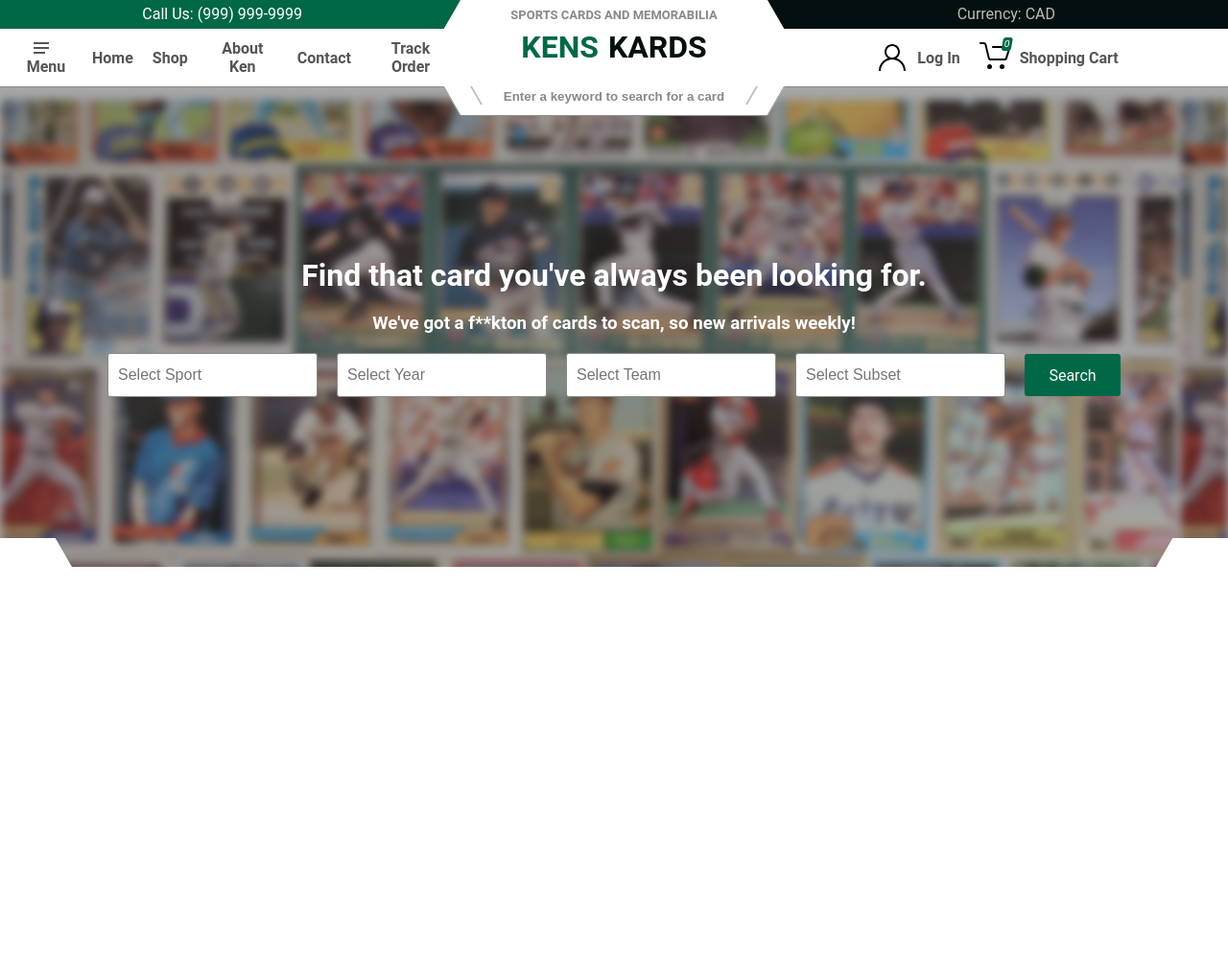
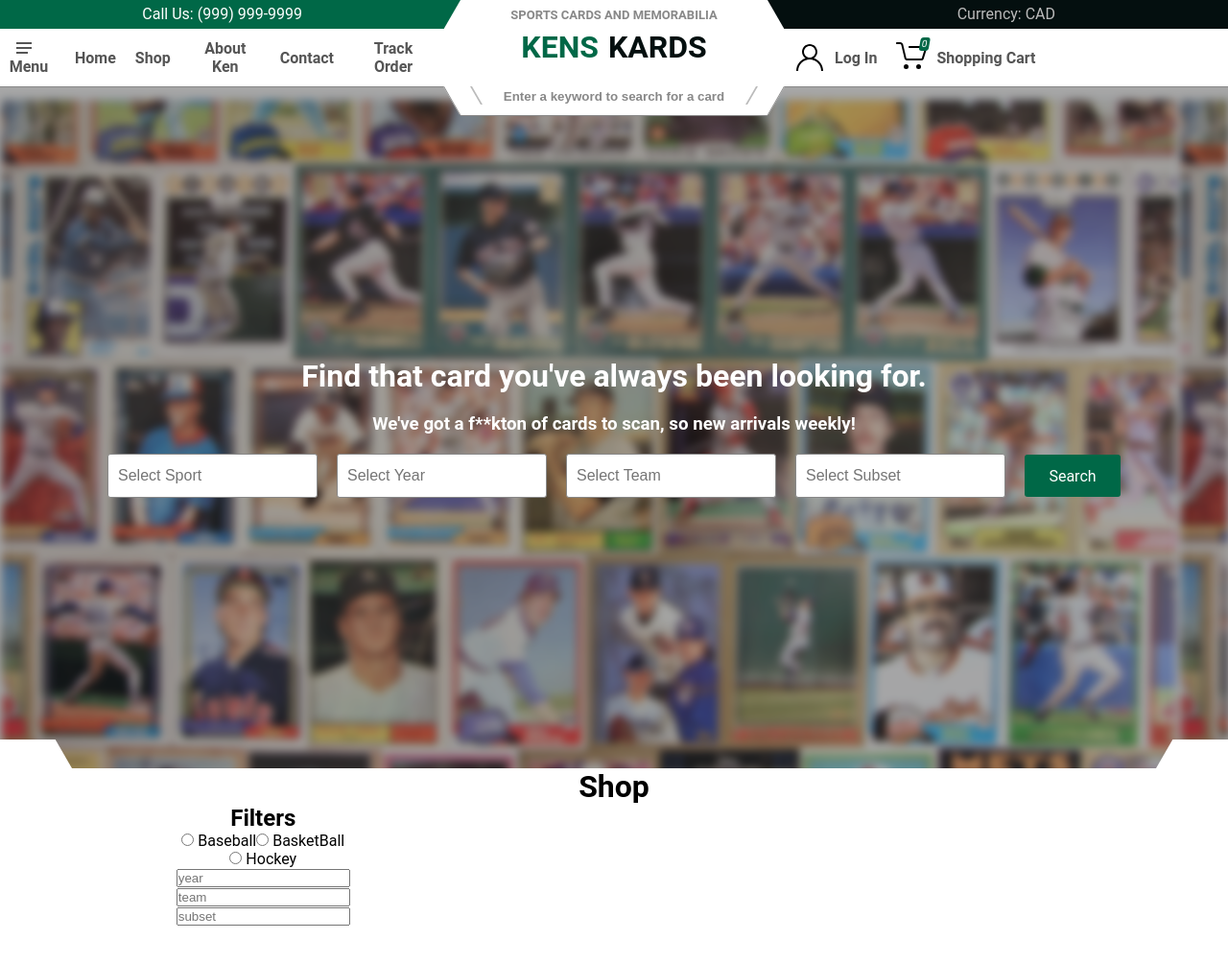
Before and after one commit to ChrisGivelas/kens-kards, a React (Create React App) app: page / in a window 1280 px wide. Shown: the top 1004 px of the page at 96% size. Before the commit the page ends 800 px from the top, so only its background shows below. Built offline with nearby package versions, Linux system fonts and the light colour scheme.

Commit message:
Partial commit: Begin work on shop page

```diff
--- a/src/assets/scss/Header.scss
+++ b/src/assets/scss/Header.scss
@@ -74,7 +74,11 @@
     /* ================ Bottom Section ================ */
 
     .left-bottom-section {
-        @include flex-centered;
+        display: flex;
+        justify-content: flex-end;
+        align-items: center;
+        position: relative;
+        right: 18px;
 
         grid-column-start: 1;
         grid-column-end: 3;
@@ -105,7 +109,11 @@
     }
 
     .right-bottom-section {
-        @include flex-centered;
+        display: flex;
+        justify-content: flex-start;
+        align-items: center;
+        position: relative;
+        left: 18px;
 
         grid-column-start: 4;
         grid-column-end: 6;
--- a/src/assets/scss/Landing.scss
+++ b/src/assets/scss/Landing.scss
@@ -1,6 +1,6 @@
 .landing {
     position: relative;
-    height: max(70vh - $header-height, 500px);
+    height: max(100vh - $header-height, 500px);
     overflow: hidden;
 
     .landing-background {
--- /dev/null
+++ b/src/assets/scss/Shop.scss
@@ -0,0 +1,15 @@
+.shop {
+    position: relative;
+    height: 100vh;
+
+    .shop-grid {
+        display: grid;
+        grid-template-columns: 1fr 1fr 1fr 1fr 1fr 1fr 1fr;
+        grid-auto-rows: 200px;
+
+        .shop-filters {
+            grid-column-start: 2;
+            grid-column-end: 3;
+        }
+    }
+}
--- a/src/assets/scss/_mixins.scss
+++ b/src/assets/scss/_mixins.scss
@@ -32,6 +32,12 @@
     align-items: center;
 }
 
+@mixin flex-end-centered-aligned {
+    display: flex;
+    justify-content: flex-end;
+    align-items: center;
+}
+
 @mixin lg-input {
     height: $theme-lg-input-height !important;
     min-width: $theme-lg-input-width !important;
--- a/src/assets/scss/index.scss
+++ b/src/assets/scss/index.scss
@@ -30,3 +30,4 @@ code {
 @import "./Logo.scss";
 @import "./ShoppingCartIcon.scss";
 @import "./Landing.scss";
+@import "./Shop.scss";
--- a/src/components/App.js
+++ b/src/components/App.js
@@ -1,11 +1,13 @@
 import Header from "./Header";
 import Landing from "./Landing";
+import Shop from "./Shop";
 
 function App() {
     return (
         <div className="App">
             <Header />
             <Landing />
+            <Shop />
         </div>
     );
 }
--- /dev/null
+++ b/src/components/Shop.js
@@ -0,0 +1,43 @@
+import react from "react";
+import MickeyMantle from "../assets/imgs/mickey-mantle.png";
+
+const Shop = () => {
+    return (
+        <div className="shop">
+            <h1>Shop</h1>
+            <div className="shop-grid">
+                <div className="shop-filters">
+                    <h2>Filters</h2>
+                    <div className="filter-container sport-filter">
+                        <form className="sport-filter">
+                            <input type="radio" value="Baseball" /> Baseball
+                            <input type="radio" value="Basketball" /> BasketBall
+                            <input type="radio" value="Hockey" /> Hockey
+                        </form>
+                    </div>
+
+                    <div className="filter-container year-filter">
+                        <form className="year-filter">
+                            <input type="text" placeholder="year" />
+                        </form>
+                    </div>
+
+                    <div className="filter-container team-filter">
+                        <form className="team-filter">
+                            <input type="text" placeholder="team" />
+                        </form>
+                    </div>
+
+                    <div className="filter-container subset-filter">
+                        <form className="subset-filter">
+                            <input type="text" placeholder="subset" />
+                        </form>
+                    </div>
+                </div>
+                <div className="shop-items"></div>
+            </div>
+        </div>
+    );
+};
+
+export default Shop;
```
Also changed, not shown: src/assets/imgs/mickey-mantle.png (added).
